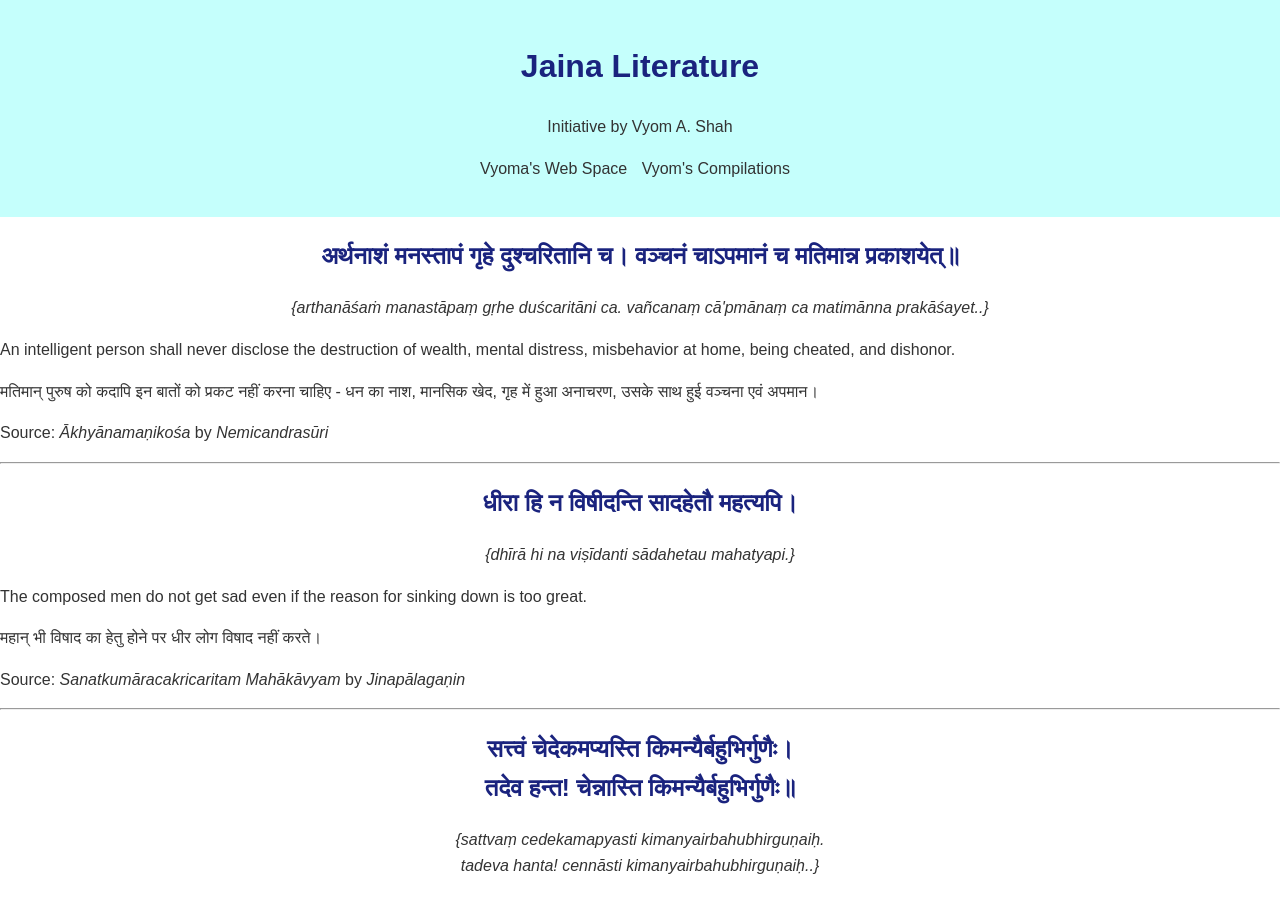
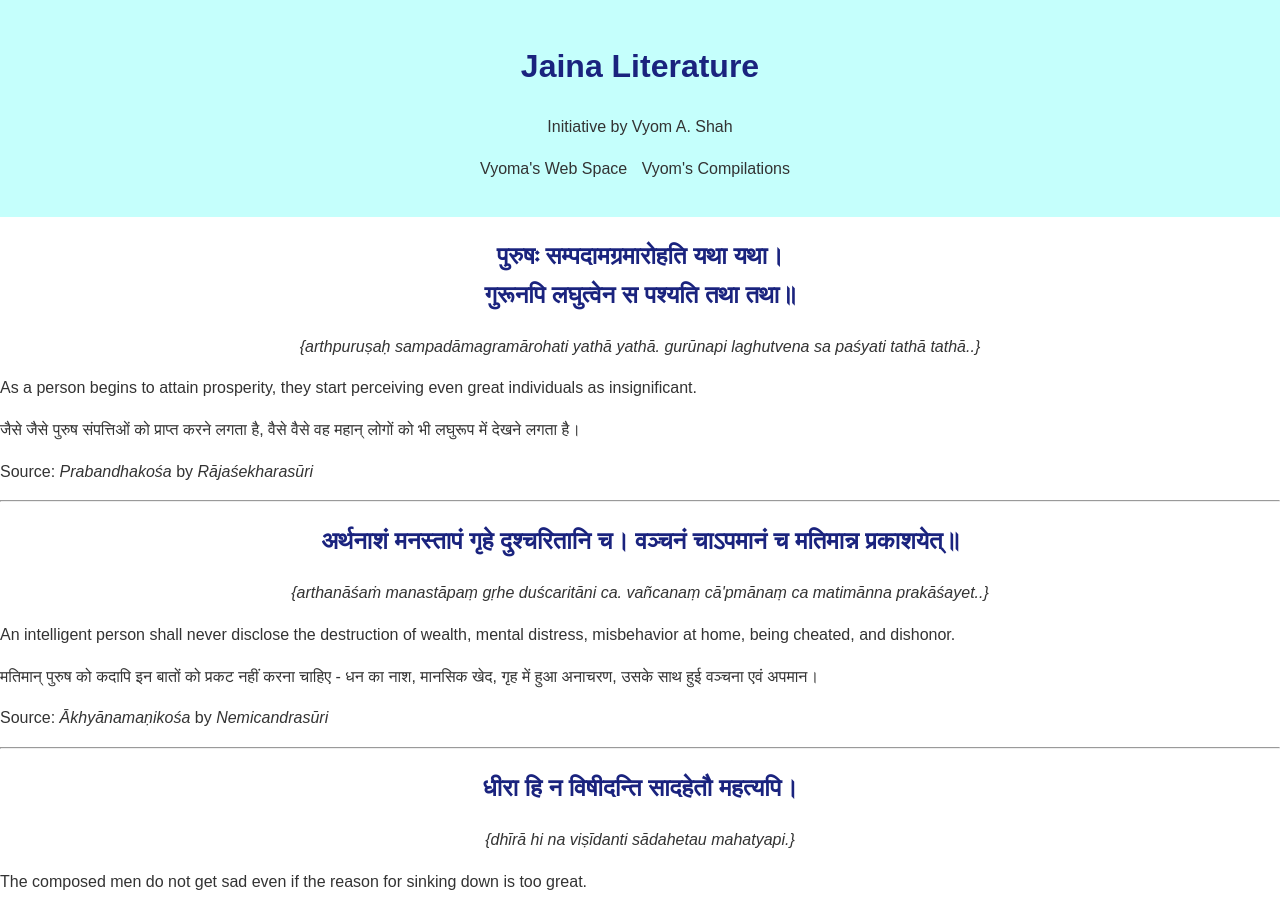
Before and after one commit to svyoma/svyoma.github.io, a Jekyll site: the page jaina-literature/dailyverse.html, which Jekyll copies as it is, in a window 1280 px wide and 900 px high. Built offline with Jekyll 4.4.1, drawn with Linux system fonts in a browser that asks for light colours; some web fonts are replaced.

Commit message:
Update dailyverse.html

```diff
--- a/jaina-literature/dailyverse.html
+++ b/jaina-literature/dailyverse.html
@@ -104,6 +104,14 @@
     </nav>
     </header>
 <blockquote>
+<h2 style="text-align: center;"><strong>पुरुषः सम्पदामग्रमारोहति यथा यथा। <br /> गुरूनपि लघुत्वेन स पश्यति तथा तथा॥</strong></h2>
+</blockquote>
+<p style="text-align: center;"><em>{arthpuruṣaḥ sampadāmagramārohati yathā yathā. gurūnapi laghutvena sa paśyati tathā tathā..}</em></p>
+<p> As a person begins to attain prosperity, they start perceiving even great individuals as insignificant.</p>
+<p>जैसे जैसे पुरुष संपत्तिओं को प्राप्त करने लगता है, वैसे वैसे वह महान् लोगों को भी लघुरूप में देखने लगता है।</p>
+<p>Source: <em>Prabandhakośa</em> by <em>Rājaśekharasūri</em></p>
+	<hr />
+<blockquote>
 <h2 style="text-align: center;"><strong>अर्थनाशं मनस्तापं गृहे दुश्चरितानि च। वञ्चनं चाऽपमानं च मतिमान्न प्रकाशयेत्॥</strong></h2>
 </blockquote>
 <p style="text-align: center;"><em>{arthanāśaṁ manastāpaṃ gṛhe duścaritāni ca. vañcanaṃ cā'pmānaṃ ca matimānna prakāśayet..}</em></p>
```
